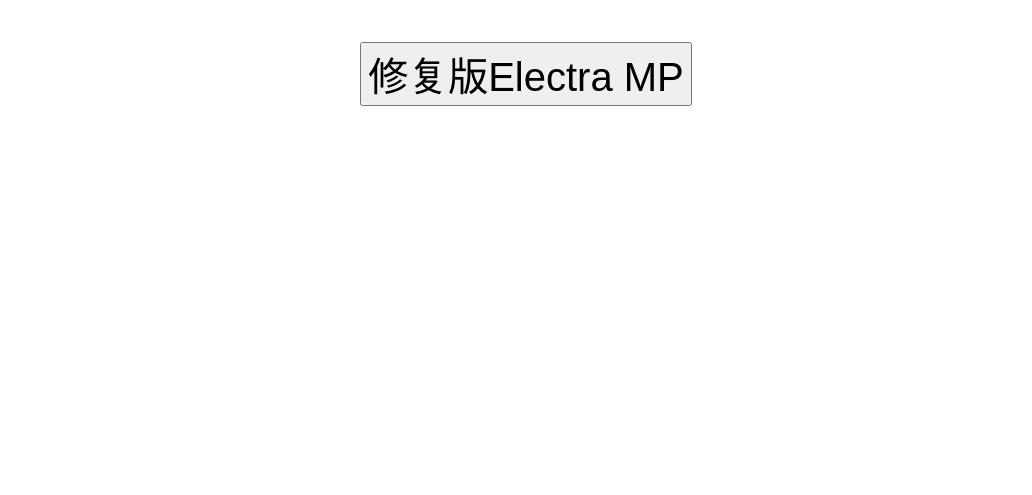
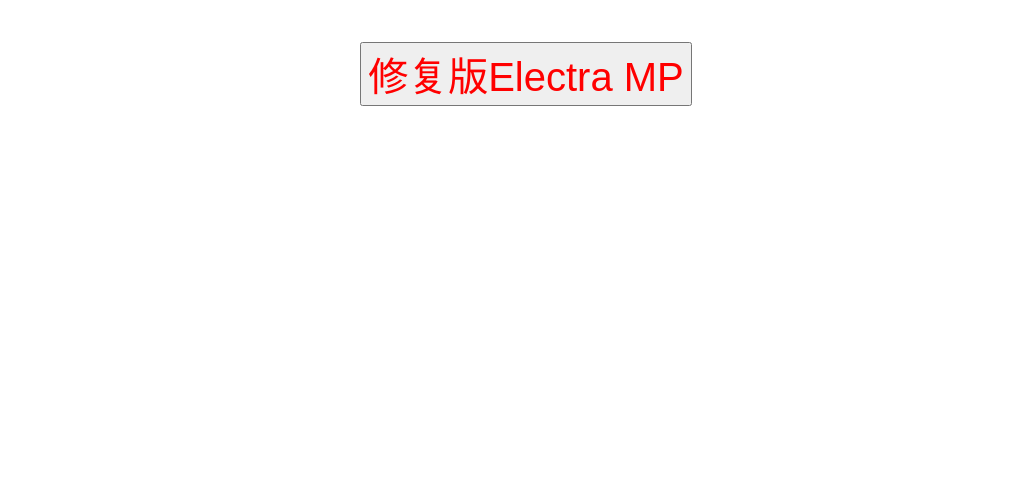
Before and after one commit to zwsn/zwsn.github.io, a plain HTML site: page down/1131mp.html in a window 1280 px wide. Shown: the part 305-800 px from the top of the page, without its empty margins (114-1146 px from the left). Drawn offline with Linux system fonts and the light colour scheme.

Commit message:
Update 1131mp.html

```diff
--- a/down/1131mp.html
+++ b/down/1131mp.html
@@ -20,7 +20,7 @@
 <h1 align="center">关注公众号：知网少年</h1>
 <p>&nbsp;</p>
 <p align="center" style="color: red">
-<button onclick="download()" style="font-size:40px">修复版Electra MP</button>
+<button onclick="download()" style="font-size:40px;color:red">修复版Electra MP</button>
 </p>
 <p>&nbsp;</p>
 </body>
```
